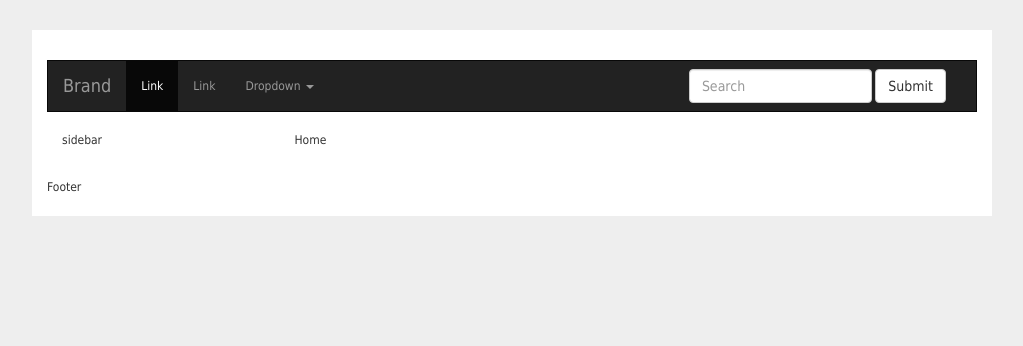
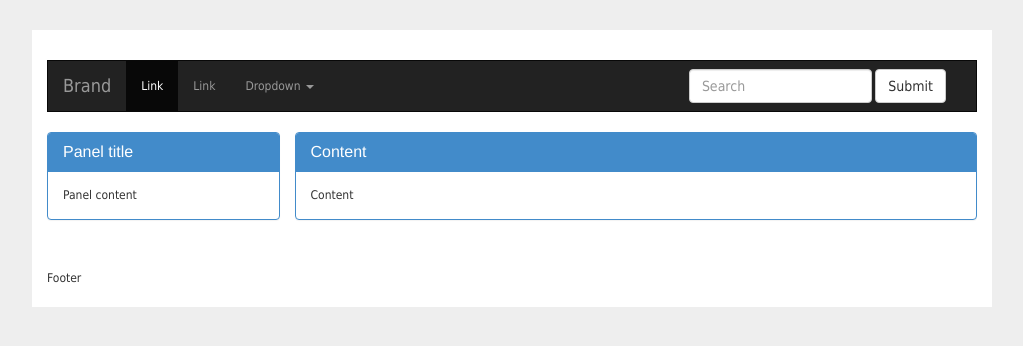
Before and after one commit to unregister/elearning, a PHP site: page / in a window 1280 px wide. Shown: the top 346 px of the page, without its empty margins (128-1151 px from the left). Run offline with PHP 8.4, Linux system fonts and the light colour scheme; some libraries are stand-ins or nearby versions.

Commit message:
pannel menu

```diff
--- a/assets/css/style.css
+++ b/assets/css/style.css
@@ -20,6 +20,15 @@ body {
 	margin-top: 0px !important;
 }
 
+#sidebar {
+	padding-left: 0px !important;
+	padding-right: 0px !important;
+}
+
+#content-container {
+	padding-right: 0px !important;
+}
+
 footer {
 	margin-bottom: 20px;
 	background: #EEEEEE;
--- a/includes/sidebar.php
+++ b/includes/sidebar.php
@@ -1,3 +1,12 @@
-<div class="col-md-3">
-sidebar
+<div class="col-md-3" id="sidebar">
+
+    <div class="panel panel-primary">
+
+        <div class="panel-heading"><h3 class="panel-title">Panel title</h3></div>
+        <div class="panel-body">
+            Panel content
+        </div>
+
+    </div>
+
 </div>
--- a/modules/home/home.php
+++ b/modules/home/home.php
@@ -1,3 +1,10 @@
-<div class="col-md-9">
-Home
+<div class="col-md-9" id="content-container">
+<div class="panel panel-primary">
+
+        <div class="panel-heading"><h3 class="panel-title">Content</h3></div>
+        <div class="panel-body">
+        Content
+        </div>
+
+    </div>
 </div>
```
